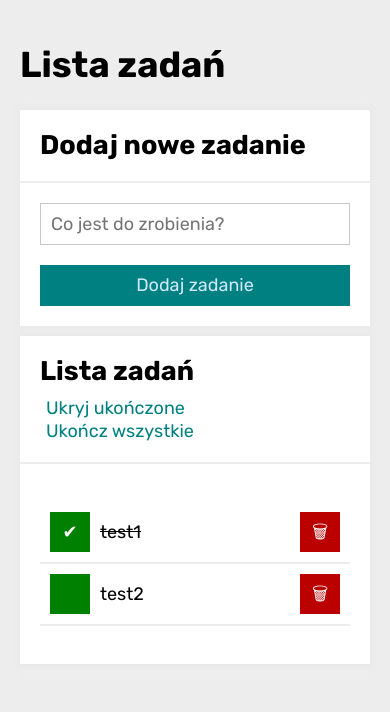
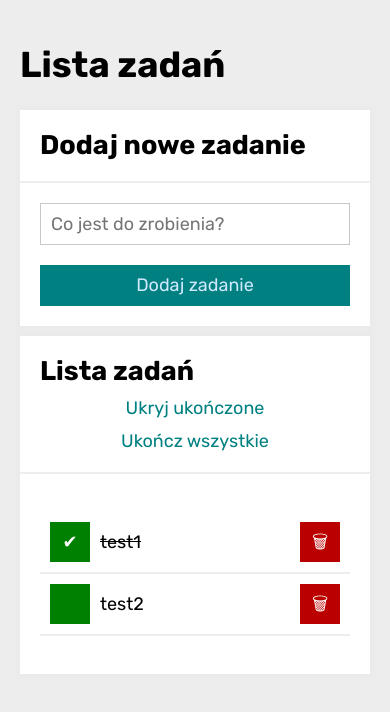
Before and after one commit to MarcinJankowski00/To-do-list-react, a React (Create React App) app: page / in a window 390 px wide. Shown: the top 712 px of the page. Built offline with nearby package versions, Linux system fonts and the light colour scheme.

Commit message:
Small fixes

```diff
--- a/src/Buttons/index.js
+++ b/src/Buttons/index.js
@@ -3,21 +3,21 @@ import './style.css';
 const Buttons = ({ tasks, doneTasksHide }) => {
     if (tasks.length === 0) {
         return null;
-    }
+    };
 
     return (
         <div className="buttons">
-            <button className="button">
+            <button className="buttons__button">
                 {doneTasksHide ? "Pokaż ukończone" : "Ukryj ukończone"}
             </button>
             <button
-                className="button"
+                className="buttons__button"
                 disabled={tasks.every(({ done }) => done)}
             >
                 Ukończ wszystkie
             </button>
         </div>
-    )
-}
+    );
+};
 
 export default Buttons;
--- a/src/Buttons/style.css
+++ b/src/Buttons/style.css
@@ -1,4 +1,12 @@
-.button {
+@media (max-width: 920px) {
+    .buttons {
+        display: grid;
+        grid-template-columns: 1fr;
+        grid-gap: 10px
+    }
+}
+
+.buttons__button {
     background-color: transparent;
     border: none;
     color: teal;
@@ -6,15 +14,15 @@
     transition: 0.5s;
 }
 
-.button:hover {
+.buttons__button:hover {
     color: rgb(0, 169, 169)
 }
 
-.button:active {
+.buttons__button:active {
     color: rgb(0, 205, 205)
 }
 
-.button:disabled {
+.buttons__button:disabled {
     color: rgb(174, 174, 174);
     cursor: default;
 }
--- a/src/Container/index.js
+++ b/src/Container/index.js
@@ -1,9 +1,9 @@
 import './style.css';
 
-const Container = (props) => (
+const Container = ({ children }) => (
     <main className='container'>
-        {props.children}
+        {children}
     </main>
-)
+);
 
 export default Container;
--- a/src/Form/index.js
+++ b/src/Form/index.js
@@ -5,6 +5,6 @@ const Form = () => (
         <input className="form__field" placeholder="Co jest do zrobienia?" autofocus id="input" />
         <button className="form__button">Dodaj zadanie</button>
     </form>
-)
+);
 
 export default Form;
--- a/src/List/index.js
+++ b/src/List/index.js
@@ -1,9 +1,9 @@
 import './style.css';
 
-const List = (props) => (
+const List = ({ doneTasksHide, tasks }) => (
     <ul className="list">
-        {props.tasks.map(task => (
-            <li className={`list__item ${(props.doneTasksHide && task.done) ? " list__items--hide" : ""}`}>
+        {tasks.map(task => (
+            <li className={`list__item ${(doneTasksHide && task.done) ? " list__items--hide" : ""}`}>
                 <button className="list__button list__button--toggle">
                     {task.done ? "✔" : ""}
                 </button>
@@ -15,7 +15,7 @@ const List = (props) => (
                 </button>
             </li >
         ))}
-    </ul >
-)
+    </ul>
+);
 
 export default List;
--- a/src/Section/index.js
+++ b/src/Section/index.js
@@ -2,14 +2,14 @@ import './style.css';
 
 const Section = ({ title, content, extraElementContent }) => (
     <section className="section">
-        <div className="section__element">
-            <h2 className="section__header">{title}</h2>
+        <div className="section__header">
+            <h2 className="section__title">{title}</h2>
             {extraElementContent}
         </div>
         <div className="section__content">
             {content}
         </div>
     </section>
-)
+);
 
 export default Section;
--- a/src/Section/style.css
+++ b/src/Section/style.css
@@ -4,7 +4,7 @@
     box-shadow: 0px 0px 5px 4px #EAEAEA;
 }
 
-.section__element {
+.section__header {
     display: grid;
     grid-template-columns: 1fr auto;
     grid-gap: 10px;
@@ -15,18 +15,12 @@
 }
 
 @media (max-width: 920px) {
-    .section__element {
+    .section__header {
         grid-template-columns: 1fr;
-    }
-
-    .section__buttons {
-        display: grid;
-        grid-template-columns: 1fr;
-        grid-gap: 10px
     }
 }
 
-.section__header {
+.section__title {
     margin: 0;
 }
 
```
